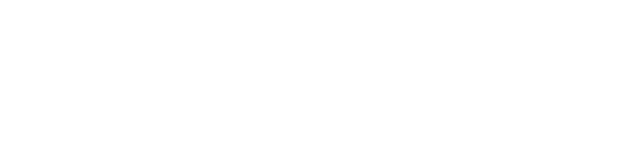
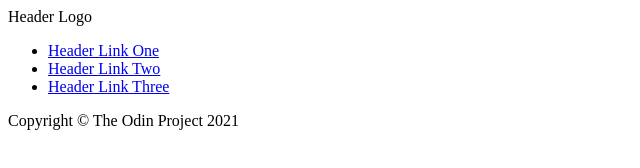
Before and after one commit to Rowdyvds/landing-page, a plain HTML site: page index.html in a window 1280 px wide. Shown: the whole page, without its empty margins (0-640 px from the left). Drawn offline with Linux system fonts and the light colour scheme.

Commit message:
Added header and footer to index.html

```diff
--- a/index.html
+++ b/index.html
@@ -5,6 +5,18 @@
         <title>Landing page</title>
         <link rel="stylesheet" href="./styles/style.css">
     <body>
+        <div class="header">
+            <div>Header Logo</div>
+            <ul>
+                <li><a href="#">Header Link One</a></li>
+                <li><a href="#">Header Link Two</a></li>
+                <li><a href="#">Header Link Three</a></li>
+            </ul>
+        </div>
 
+
+        <div class="footer">
+            Copyright &copy; The Odin Project 2021
+        </div>
     </body>
 </html>
```
